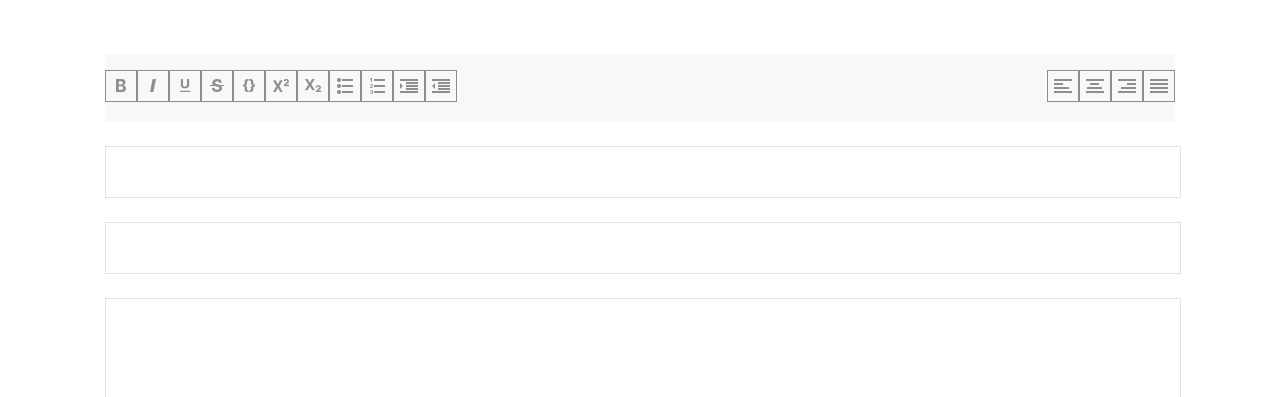
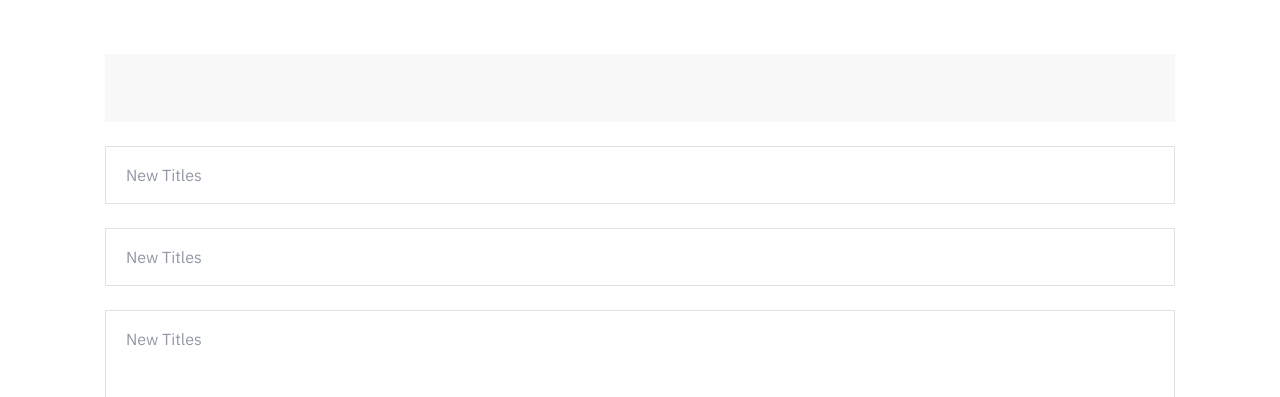
Before and after one commit to AlenaLis/MyBlog, a React (Create React App) app: page /addarticle in a window 1280 px wide. Shown: the part 242-639 px from the top of the page. Built offline with nearby package versions, Linux system fonts and the light colour scheme.

Commit message:
toolbar, editor-folders

```diff
--- a/src/components/AddArt/AddArt.js
+++ b/src/components/AddArt/AddArt.js
@@ -1,23 +1,51 @@
-import React from "react";
+import React, {useState} from "react";
 import "./AddArt.scss"
-import b from '../../assets/images/B.png';
-import i from '../../assets/images/I.png';
-import u from '../../assets/images/Underline.png';
-import s from '../../assets/images/S.png';
-import y from '../../assets/images/{}.png';
-import x1 from '../../assets/images/X2.png';
-import x2 from '../../assets/images/X-2.png';
-import f3 from '../../assets/images/3.png';
-import f4 from '../../assets/images/f4.png';
-import f5 from '../../assets/images/f5.png';
-import f6 from '../../assets/images/f6.png';
-import f7 from '../../assets/images/f7.png';
-import f8 from '../../assets/images/f8.png';
-import f9 from '../../assets/images/f9.png';
-import f10 from '../../assets/images/f10.png';
+
+import {Editor, EditorState} from 'draft-js';
+
+import 'draft-js/dist/Draft.css';
+
+import {convertToRaw} from 'draft-js';
+import draftToHtml from 'draftjs-to-html';
+
+
+
 const AddArt = () => {
+
+  const [newArticle, setNewArticle] = useState({
+    title: EditorState.createEmpty(),
+    category: EditorState.createEmpty(),
+    text: EditorState.createEmpty(),
+  })
+
+
+  // const [text, setText] = useState("")
+  const handleChange = (value, key) => {
+    setNewArticle((prevState) => ({
+      ...prevState,
+      [key]: value,
+    }))
+  }
+  const content = newArticle.text.getCurrentContent();
+  const contentToSave = JSON.stringify(convertToRaw(content).blocks);
+  const getCurrentContent = JSON.parse(contentToSave);
+
+  const lastArt = JSON.parse(localStorage.getItem("art"));
+
+  const createNewArt = () => {
+    if (lastArt && lastArt.length > 0) {
+      localStorage.setItem('newArticle', JSON.stringify(newArticle))
+      lastArt.push(newArticle);
+      localStorage.setItem('art', JSON.stringify(lastArt))
+    } else {
+      localStorage.setItem('art', JSON.stringify([newArticle]))
+      console.log('===>newArticle', newArticle);
+    }
+  }
+
 return (
   <div>
+
     <div className="addArt__content">
       <div>
         <h2 className="h2__text"> Add article </h2>
@@ -25,33 +53,50 @@ const AddArt = () => {
       <div>
         <div className="func">
           <div className="left">
-              <img src={b}/>
-              <img src={i}/>
-              <img src={u}/>
-              <img src={s}/>
-              <img src={y}/>
-              <img src={x1}/>
-              <img src={x2}/>
-              <img src={f3}/>
-              <img src={f4}/>
-              <img src={f5}/>
-              <img src={f6}/>
           </div>
           <div className="right">
-              <img src={f7}/>
-              <img src={f8}/>
-              <img src={f9}/>
-              <img src={f10}/>
+
           </div>
         </div>
         <form className="valid__form">
-            <input className="input" type="text" name="title"/>
-            <input className="input" type="text" name="category"/>
-            <input className="input__text" type="text" name="art"/>
+          <div className="text" style={{border: '1px solid #E1E1E1', padding: 20}}>
+            <Editor
+              editorState={newArticle.title}
+              onChange={
+                (value) => handleChange(value, 'title')
+              }
+              className="editorContainer"
+              placeholder="New Titles"
+            />
+          </div>
+          <div className="text" style={{border: '1px solid #E1E1E1', padding: 20}}>
+            <Editor
+              editorState={newArticle.category}
+              onChange={
+                (value) => handleChange(value, 'category')
+              }
+              className="editorContainer"
+              placeholder="New Titles"
+            />
+          </div>
+          <div className="descript" style={{border: '1px solid #E1E1E1', padding: 20}}>
+            <Editor
+              editorState={newArticle.text}
+              onChange={
+                (e) => handleChange(e, 'text')
+              }
+              className="editorContainer"
+              placeholder="New Titles"
+
+            />
+          </div>
         </form>
       </div>
+      <div>
+        {/*{getCurrentContent[0].text}*/}
+      </div>
       <div className="valid__bottom">
-          <button className="button__valid">Publish an article</button>
+        <button className="button__valid" onClick={createNewArt}>Publish an article</button>
       </div>
     </div>
   </div>
--- a/src/components/AddArt/AddArt.scss
+++ b/src/components/AddArt/AddArt.scss
@@ -22,9 +22,36 @@
     background: #F8F8F8;
     margin-bottom: 24px;
 
+    .left{
+      justify-content: flex-start;
+      margin-right: 2px;
+    }
+
+    .right{
+      justify-content: flex-end;
+    }
   }
 
   .valid__form {
+    .text {
+      margin-bottom: 24px;
+      font-family: 'IBM Plex Sans', sans-serif;
+      font-style: normal;
+      font-weight: normal;
+      font-size: 16px;
+      line-height: 16px;
+      color: #242424;
+    }
+
+    .descript {
+      height: 335px;
+      font-family: 'IBM Plex Sans', sans-serif;
+      font-style: normal;
+      font-weight: normal;
+      font-size: 16px;
+      line-height: 16px;
+      color: #242424;
+    }
 
     .input {
       margin-bottom: 24px;
@@ -32,8 +59,10 @@
       width: 1070px;
       height: 48px;
       text-indent: 16px;
-      border: 1px solid #E1E1E1;
+      border: 1px solid #red;
+
     }
+
 
     .input__text {
       font-family: 'IBM Plex Sans', sans-serif;
--- /dev/null
+++ b/src/components/AddArt/editorStyles.scss
@@ -0,0 +1,14 @@
+.editor {
+  box-sizing: border-box;
+  border: 1px solid #ddd;
+  cursor: text;
+  padding: 16px;
+  border-radius: 2px;
+  margin-bottom: 2em;
+  box-shadow: inset 0px 1px 8px -3px #ababab;
+  background: #fefefe;
+}
+
+.editor :global(.public-DraftEditor-content) {
+  min-height: 140px;
+}
--- a/src/components/InProf/InProf.js
+++ b/src/components/InProf/InProf.js
@@ -9,6 +9,9 @@ import prof4 from "../../assets/images/profArt4.png";
 import prof from "../../assets/images/prof_photo.png";
 
 const InProf = () => {
+
+  const userArticle = JSON.parse(localStorage.getItem("users"));
+
   const obj = [
     {
       img_art: prof1,
--- a/src/components/SignIn/SignIn.js
+++ b/src/components/SignIn/SignIn.js
@@ -23,13 +23,13 @@ const SignIn = () => {
       type: '',
     },
   })
+
  const [valid, setValid] = useState({
    firstField: true,
    lastField: true,
    emailField: true,
    passField: true,
  })
-  console.log('===>valid', valid);
 
   const handleChange = (e, key) =>  {
     const {value, type} = e.target
@@ -48,9 +48,8 @@ const SignIn = () => {
     setValid(tempValid)
     const lastArray = JSON.parse(localStorage.getItem("users"));
     if (tempValid) {
-      console.log('===>lastArray', lastArray);
+
       if (lastArray && lastArray.length > 0){
-
         localStorage.setItem('form', JSON.stringify(form))
         lastArray.push(form);
         localStorage.setItem('users', JSON.stringify(lastArray))
```
Also changed, not shown: package.json (+10 -0 lines), src/components/AddArt/Toolbar.js (added, +51 -0 lines), 2 other files (tests, documents, lock files or other folders). Lines whose indentation alone changed are shown as unchanged.
